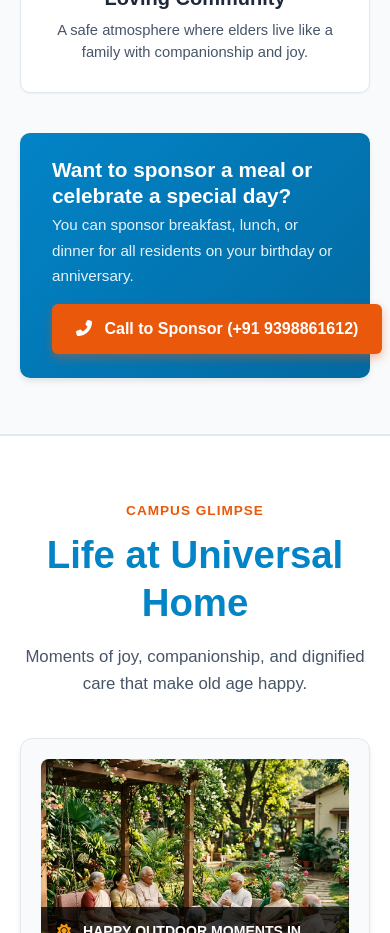
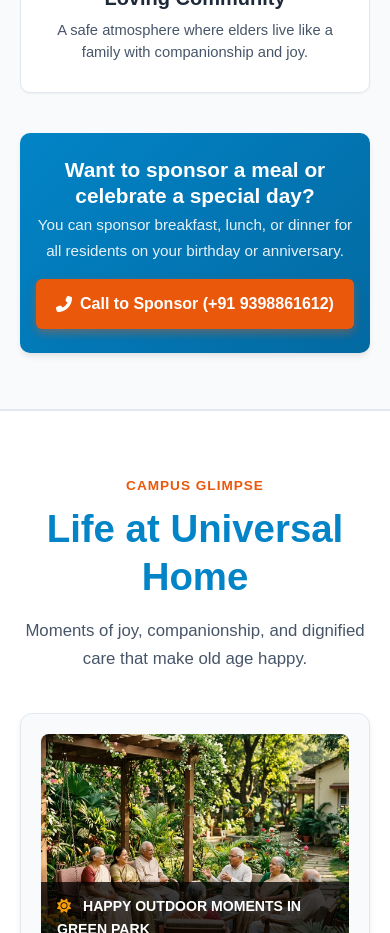
Before and after one commit to oreddi/UniversalHome, a Next.js app: page / in a window 390 px wide. Shown: the part 3760-4693 px from the top of the page. Built offline with nearby package versions, Linux system fonts and the light colour scheme; a web font is replaced by a local one.

Commit message:
Fix desktop MenuHeader and mobile layout for sponsor banner and donate modal

```diff
--- a/app/globals.css
+++ b/app/globals.css
@@ -1921,3 +1921,79 @@ img {
     min-height: 220px !important;
   }
 }
+
+/* SPONSOR BANNER STYLES */
+.sponsor-banner {
+  margin-top: 2.5rem;
+  background: linear-gradient(135deg, #0284c7, #0369a1);
+  color: #fff;
+  padding: 1.5rem 2rem;
+  border-radius: 10px;
+  display: flex;
+  justify-content: space-between;
+  align-items: center;
+  flex-wrap: wrap;
+  gap: 1rem;
+  box-shadow: var(--shadow-md);
+}
+
+.sponsor-title {
+  font-size: 1.3rem;
+  margin: 0;
+  color: #fff;
+}
+
+.sponsor-desc {
+  margin: 0.25rem 0 0;
+  opacity: 0.9;
+  font-size: 0.95rem;
+}
+
+.sponsor-btn {
+  background: var(--secondary);
+  color: #fff;
+  padding: 0.75rem 1.5rem;
+  border-radius: 6px;
+  font-weight: bold;
+  font-size: 1rem;
+  text-decoration: none;
+  white-space: nowrap;
+  box-shadow: 0 4px 10px rgba(234, 88, 12, 0.4);
+  display: flex;
+  align-items: center;
+  gap: 0.5rem;
+}
+
+@media (max-width: 768px) {
+  .sponsor-banner {
+    flex-direction: column;
+    text-align: center;
+    padding: 1.5rem 1rem;
+  }
+
+  .sponsor-btn {
+    width: 100%;
+    justify-content: center;
+  }
+
+  .modal-box {
+    max-height: 90vh;
+    overflow-y: auto;
+    margin: 1rem;
+  }
+
+  .modal-body {
+    padding: 1rem;
+  }
+
+  .qr-card {
+    padding: 1rem;
+    margin: 0.5rem 0;
+    width: 100%;
+  }
+
+  .qr-code-svg {
+    width: 140px;
+    height: 140px;
+  }
+}
--- a/components/HowWeHelpSection.js
+++ b/components/HowWeHelpSection.js
@@ -90,40 +90,13 @@ export default function HowWeHelpSection() {
         </div>
 
         {/* Bottom Callout Banner */}
-        <div
-          style={{
-            marginTop: '2.5rem',
-            background: 'linear-gradient(135deg, #0284c7, #0369a1)',
-            color: '#fff',
-            padding: '1.5rem 2rem',
-            borderRadius: '10px',
-            display: 'flex',
-            justifyContent: 'space-between',
-            alignItems: 'center',
-            flexWrap: 'wrap',
-            gap: '1rem',
-            boxShadow: 'var(--shadow-md)'
-          }}
-        >
+        <div className="sponsor-banner">
           <div>
-            <h4 style={{ fontSize: '1.3rem', margin: 0, color: '#fff' }}>{t('sponsorTag')}</h4>
-            <p style={{ margin: '0.25rem 0 0', opacity: 0.9, fontSize: '0.95rem' }}>{t('sponsorSub')}</p>
+            <h4 className="sponsor-title">{t('sponsorTag')}</h4>
+            <p className="sponsor-desc">{t('sponsorSub')}</p>
           </div>
-          <a
-            href="tel:+919398861612"
-            style={{
-              background: 'var(--secondary)',
-              color: '#fff',
-              padding: '0.75rem 1.5rem',
-              borderRadius: '6px',
-              fontWeight: 'bold',
-              fontSize: '1rem',
-              textDecoration: 'none',
-              whiteSpace: 'nowrap',
-              boxShadow: '0 4px 10px rgba(234, 88, 12, 0.4)'
-            }}
-          >
-            <i className="fas fa-phone-alt" style={{ marginRight: '0.5rem' }}></i> {t('btnSponsorCall')}
+          <a href="tel:+919398861612" className="sponsor-btn">
+            <i className="fas fa-phone-alt"></i> {t('btnSponsorCall')}
           </a>
         </div>
 
```
